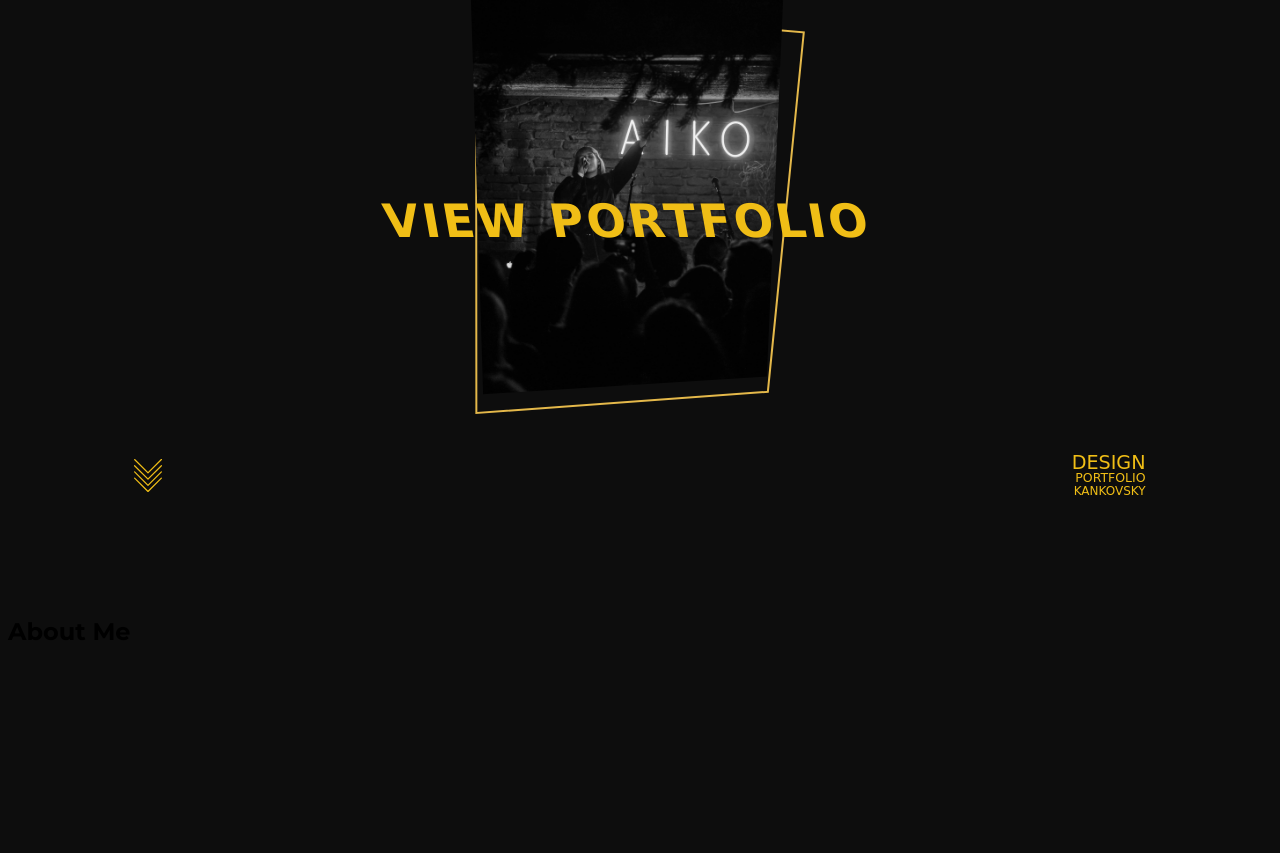
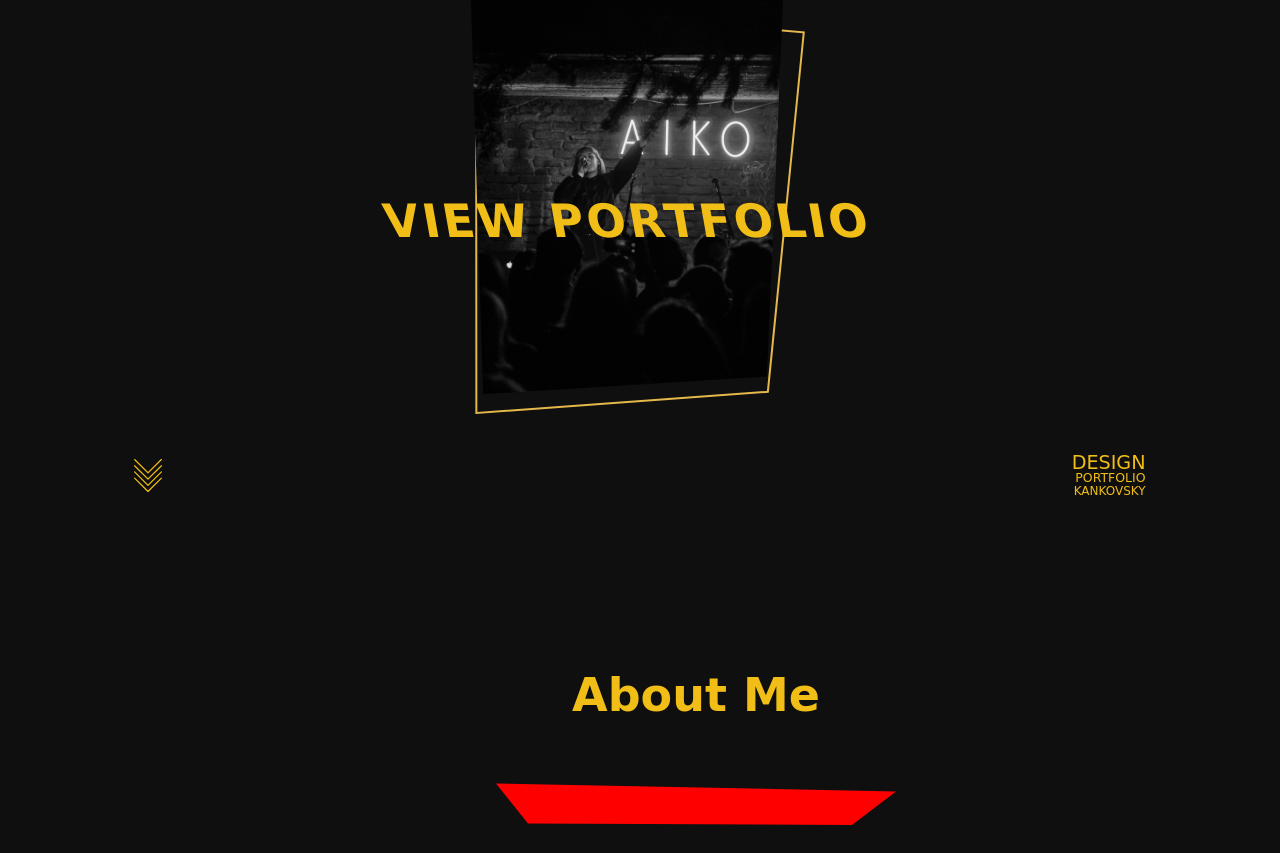
Before and after one commit to kankovskyj/unafraid, a plain HTML site: page index.html in a window 1280 px wide. Shown: the part 157-1010 px from the top of the page. Before the commit the page ends 823 px from the top, so only its background shows below. Drawn offline with Linux system fonts and the light colour scheme; a web font is replaced by a local one.

Commit message:
initial changes

```diff
--- a/style.scss
+++ b/style.scss
@@ -1,8 +1,8 @@
 $heading: 'Dela Gothic One', cursive;
 $text: 'Montserrat', sans-serif;
 $yellow: #F0BE16;
-$background-color: #0d0d0d;
-$black: #0000;
+$background-color: #0f0f0f;
+$black: #000000;
 
 /* width */
 ::-webkit-scrollbar {
@@ -126,4 +126,26 @@ body {
 }
 .about {
     margin-top: 15vh;
+    margin-left: auto;
+    margin-right: auto;
+    width: 18rem;
+    height: 5rem;
+    text-align: center;
+    line-height: 5rem;
+    color: $yellow;
+    .heading {
+        position: absolute;
+        h2 {
+            position: relative;
+            font-size: 46px;
+            font-family: $heading;
+        }
+        .heading-background {
+            position: relative;
+            width: 25rem;
+            height: 5rem;
+            background-color: red;
+            clip-path: polygon(0 13%, 100% 23%, 89% 65%, 8% 63%);
+        }
+    }
 }
```
Also changed, not shown: style.css, 2 other files.
